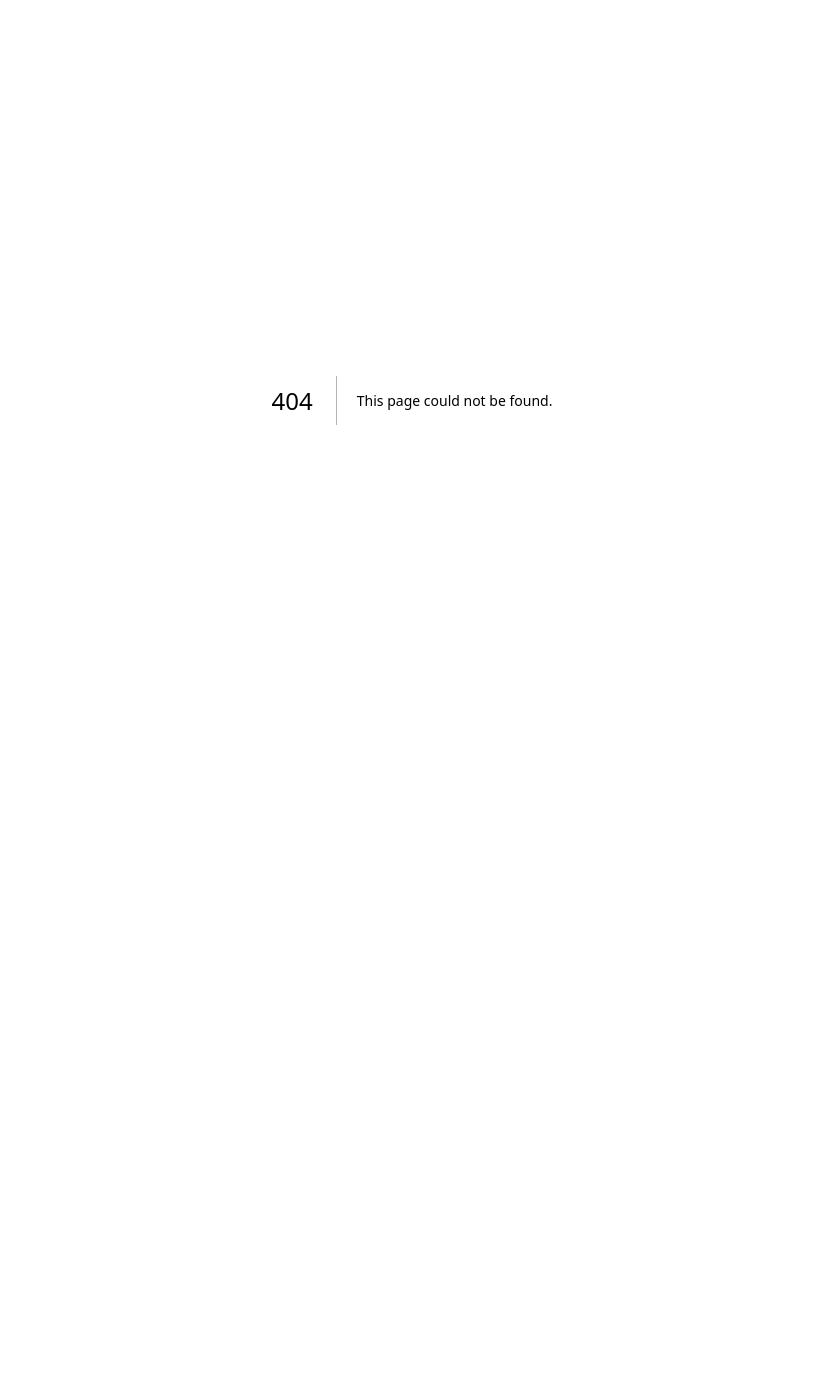
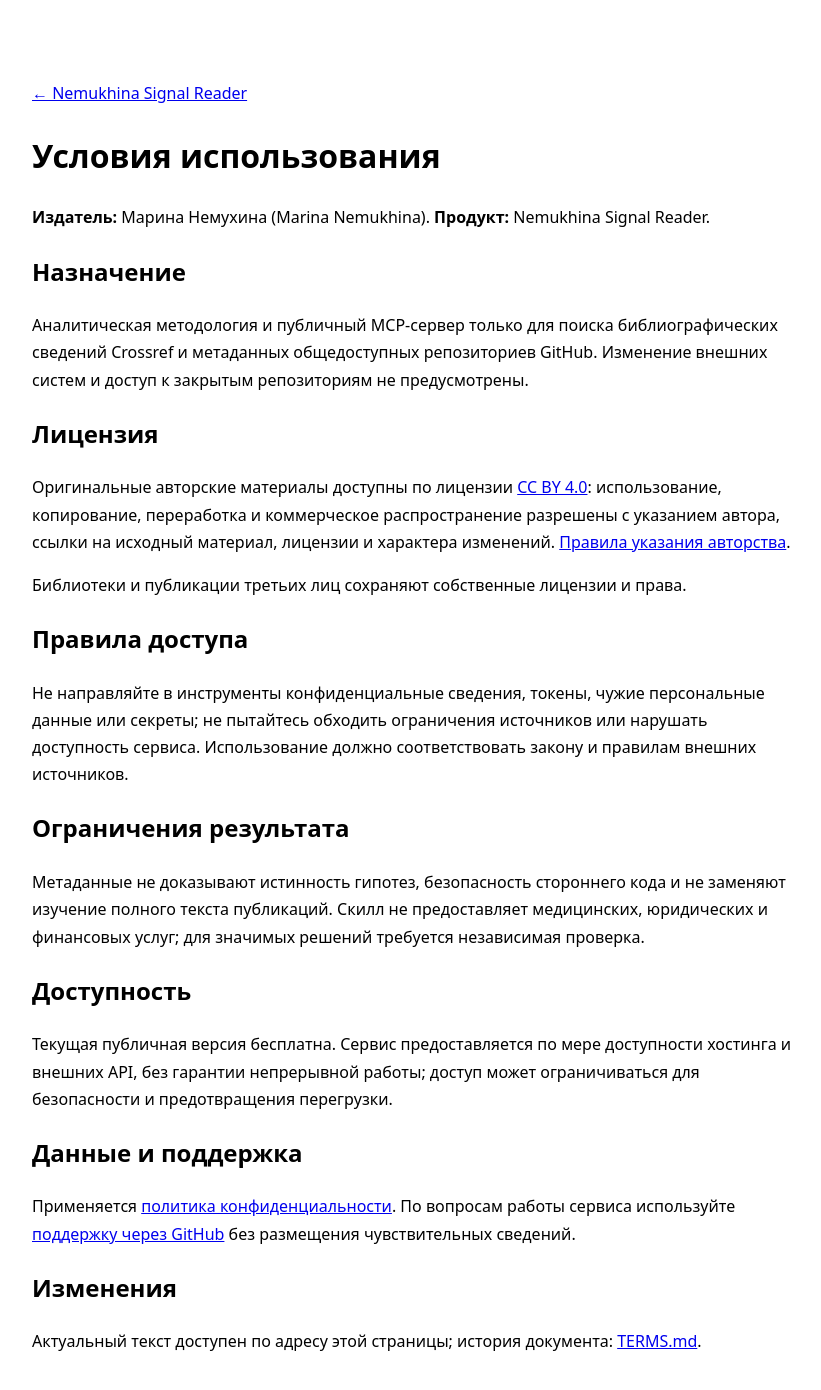
Before and after one commit to marinanemukhina-lgtm/nemukhina-signal-reader, a Next.js app in the folder mcp-server/: page /terms in a window 1280 px wide. Before the commit this address had no page. Shown: the top 1390 px of the page, without its empty margins (228-1049 px from the left). Before the commit the page ends 800 px from the top, so only its background shows below. Built offline with nearby package versions, Linux system fonts and the light colour scheme.

Commit message:
Add public policy UI: mcp-server/app/terms/page.tsx

```diff
--- /dev/null
+++ b/mcp-server/app/terms/page.tsx
@@ -0,0 +1,28 @@
+import type { Metadata } from 'next';
+export const metadata: Metadata = {
+ title:'Условия использования — Nemukhina Signal Reader',
+ description:'Правила публичного MCP-сервера и лицензия CC BY 4.0.'
+};
+export default function TermsPage() {
+const repo='https://github.com/marinanemukhina-lgtm/nemukhina-signal-reader';
+return <main style={{fontFamily:'system-ui, sans-serif',maxWidth:760,margin:'5vh auto',padding:24,lineHeight:1.7}}>
+  <p><a href="/">← Nemukhina Signal Reader</a></p>
+  <h1>Условия использования</h1>
+  <p><strong>Издатель:</strong> Марина Немухина (Marina Nemukhina). <strong>Продукт:</strong> Nemukhina Signal Reader.</p>
+  <h2>Назначение</h2>
+  <p>Аналитическая методология и публичный MCP-сервер только для поиска библиографических сведений Crossref и метаданных общедоступных репозиториев GitHub. Изменение внешних систем и доступ к закрытым репозиториям не предусмотрены.</p>
+  <h2>Лицензия</h2>
+  <p>Оригинальные авторские материалы доступны по лицензии <a href="https://creativecommons.org/licenses/by/4.0/">CC BY 4.0</a>: использование, копирование, переработка и коммерческое распространение разрешены с указанием автора, ссылки на исходный материал, лицензии и характера изменений. <a href={repo+'/blob/main/ATTRIBUTION.md'}>Правила указания авторства</a>.</p>
+  <p>Библиотеки и публикации третьих лиц сохраняют собственные лицензии и права.</p>
+  <h2>Правила доступа</h2>
+  <p>Не направляйте в инструменты конфиденциальные сведения, токены, чужие персональные данные или секреты; не пытайтесь обходить ограничения источников или нарушать доступность сервиса. Использование должно соответствовать закону и правилам внешних источников.</p>
+  <h2>Ограничения результата</h2>
+  <p>Метаданные не доказывают истинность гипотез, безопасность стороннего кода и не заменяют изучение полного текста публикаций. Скилл не предоставляет медицинских, юридических и финансовых услуг; для значимых решений требуется независимая проверка.</p>
+  <h2>Доступность</h2>
+  <p>Текущая публичная версия бесплатна. Сервис предоставляется по мере доступности хостинга и внешних API, без гарантии непрерывной работы; доступ может ограничиваться для безопасности и предотвращения перегрузки.</p>
+  <h2>Данные и поддержка</h2>
+  <p>Применяется <a href="/privacy">политика конфиденциальности</a>. По вопросам работы сервиса используйте <a href={repo+'/issues'}>поддержку через GitHub</a> без размещения чувствительных сведений.</p>
+  <h2>Изменения</h2>
+  <p>Актуальный текст доступен по адресу этой страницы; история документа: <a href={repo+'/blob/main/TERMS.md'}>TERMS.md</a>.</p>
+</main>;
+}
```
